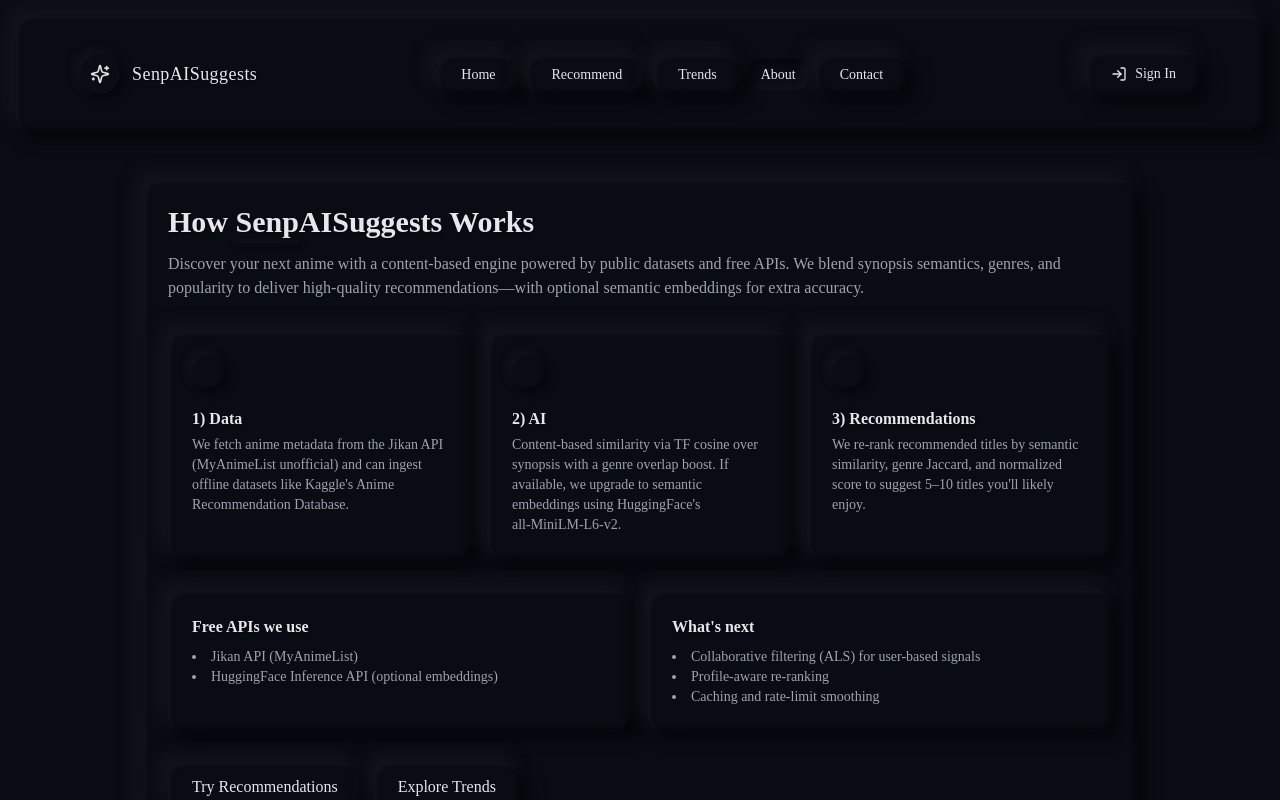
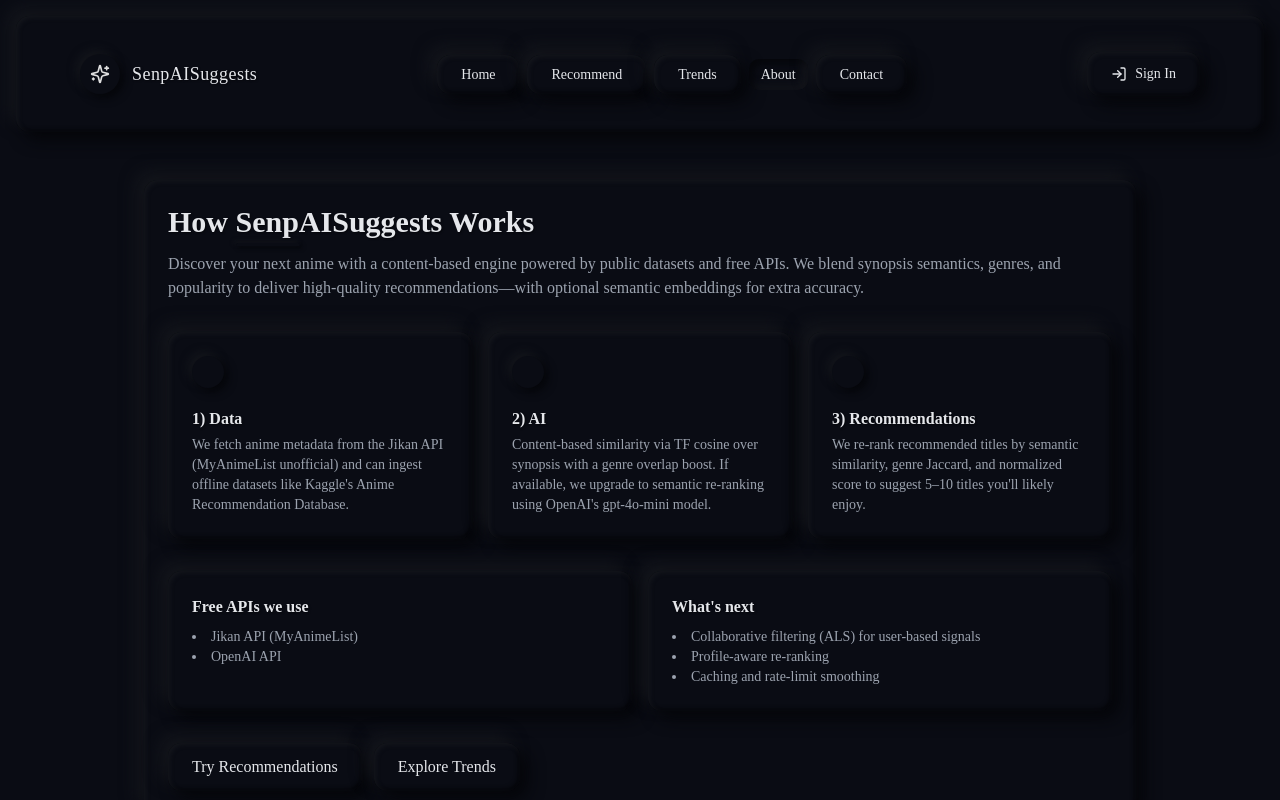
Before and after one commit to RajrishiMitra/SenpaiSuggests, a Next.js app: page /about in a window 1280 px wide. Shown: the top 800 px of the page. Built offline with nearby package versions, Linux system fonts and the light colour scheme; no server answers.

Commit message:
Revise AI model and API references in about page
Updated the text to reflect changes in AI model usage and API sources.

```diff
--- a/app/about/page.tsx
+++ b/app/about/page.tsx
@@ -32,8 +32,7 @@ export default function AboutPage() {
                 <h3 className="font-semibold text-neumorphic">2) AI</h3>
                 <p className="text-sm text-muted-neumorphic mt-1">
                   Content-based similarity via TF cosine over synopsis with a genre overlap boost. If available, we
-                  upgrade to semantic embeddings using HuggingFace's{" "}
-                  <span className="whitespace-nowrap">all-MiniLM-L6-v2</span>.
+                  upgrade to semantic re-ranking using OpenAI's gpt-4o-mini model.
                 </p>
               </div>
               <div className="card-neumorphic">
@@ -51,7 +50,7 @@ export default function AboutPage() {
                 <h4 className="font-semibold text-neumorphic">Free APIs we use</h4>
                 <ul className="mt-2 text-sm text-muted-neumorphic list-disc list-inside">
                   <li>Jikan API (MyAnimeList)</li>
-                  <li>HuggingFace Inference API (optional embeddings)</li>
+                  <li>OpenAI API</li>
                 </ul>
               </div>
               <div className="card-neumorphic">
```
